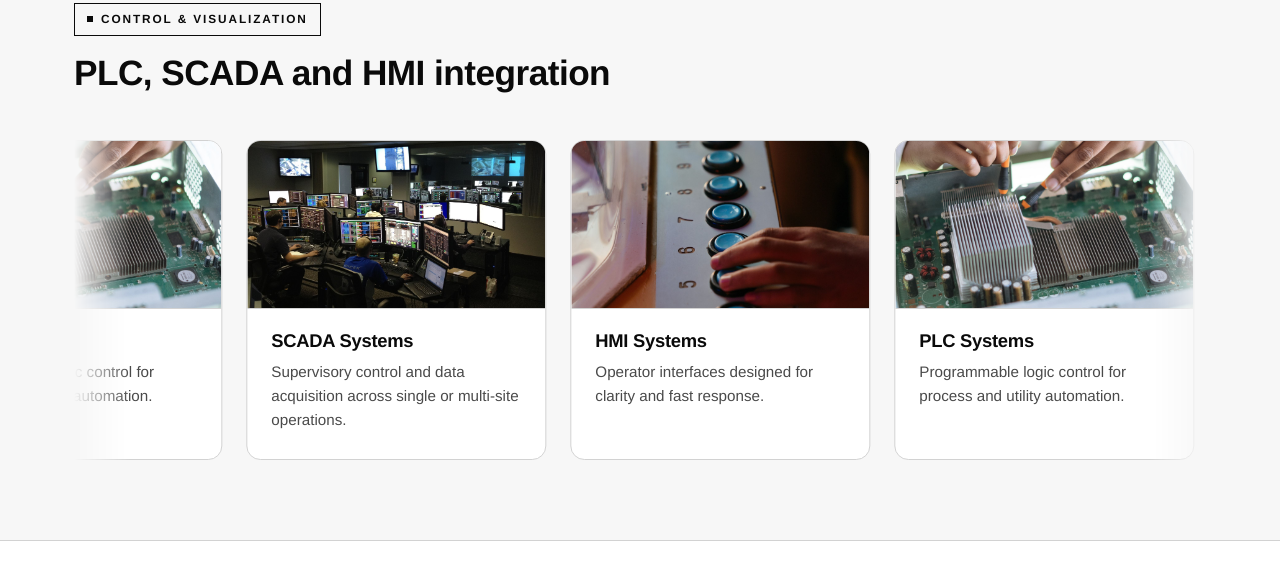
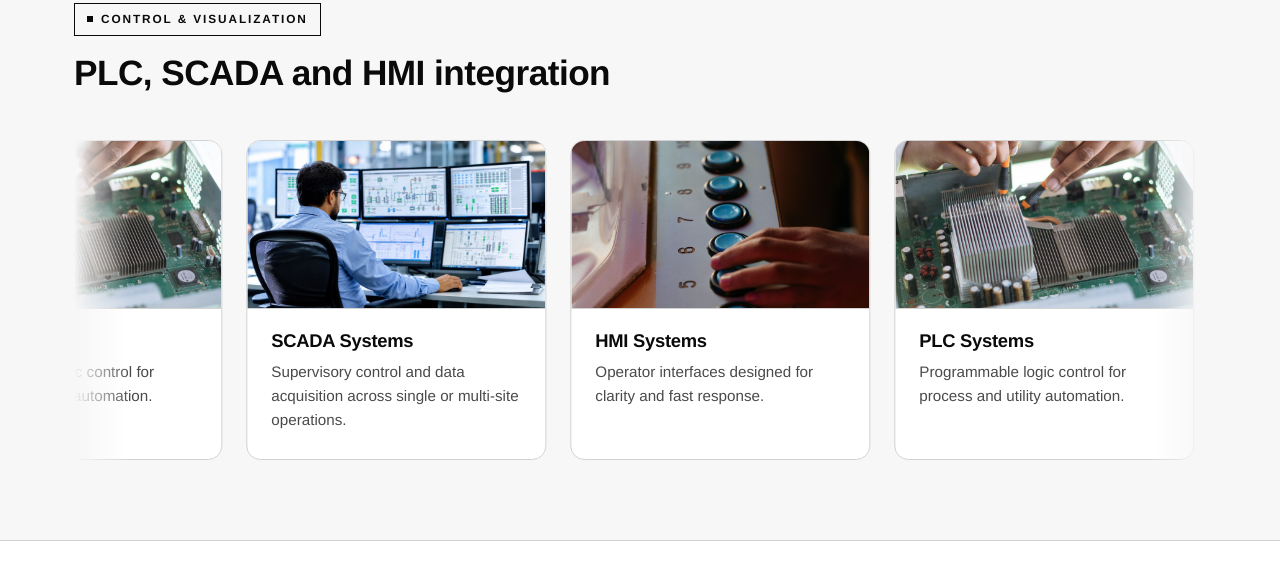
Before and after one commit to ashfaqpz/Stride_haven, a plain HTML site: page automation-solutions.html in a window 1280 px wide. Shown: the part 1387-1962 px from the top of the page. Drawn offline with Linux system fonts and the light colour scheme.

Commit message:
new file:   assets/img/photos/scada.jpeg 	modified:   automation-solutions.html

```diff
--- a/automation-solutions.html
+++ b/automation-solutions.html
@@ -143,7 +143,7 @@
           <div class="card-body"><h3>PLC Systems</h3><p>Programmable logic control for process and utility automation.</p></div>
         </div>
         <div class="card card--product">
-          <div class="product-photo-wrap"><img src="assets/img/photos/scada-control-room.jpg" alt="SCADA Systems &mdash; SCADA Operator Console" loading="lazy" onerror="this.parentElement.style.display='none';this.closest('.card').classList.remove('card--product');this.closest('.card').insertAdjacentHTML('afterbegin','<div class=&quot;icon-badge&quot;><svg class=&quot;icon&quot; aria-hidden=&quot;true&quot;><use href=&quot;#icon-monitor&quot;></use></svg></div>');"></div>
+          <div class="product-photo-wrap"><img src="assets/img/photos/scada.jpeg" alt="SCADA Systems &mdash; SCADA Operator Console" loading="lazy" onerror="this.parentElement.style.display='none';this.closest('.card').classList.remove('card--product');this.closest('.card').insertAdjacentHTML('afterbegin','<div class=&quot;icon-badge&quot;><svg class=&quot;icon&quot; aria-hidden=&quot;true&quot;><use href=&quot;#icon-monitor&quot;></use></svg></div>');"></div>
           <div class="card-body"><h3>SCADA Systems</h3><p>Supervisory control and data acquisition across single or multi-site operations.</p></div>
         </div>
         <div class="card card--product">
@@ -155,7 +155,7 @@
           <div class="card-body"><h3>PLC Systems</h3><p>Programmable logic control for process and utility automation.</p></div>
         </div>
         <div class="card card--product" aria-hidden="true">
-          <div class="product-photo-wrap"><img src="assets/img/photos/scada-control-room.jpg" alt="" loading="lazy" onerror="this.parentElement.style.display='none';this.closest('.card').classList.remove('card--product');this.closest('.card').insertAdjacentHTML('afterbegin','<div class=&quot;icon-badge&quot;><svg class=&quot;icon&quot; aria-hidden=&quot;true&quot;><use href=&quot;#icon-monitor&quot;></use></svg></div>');"></div>
+          <div class="product-photo-wrap"><img src="assets/img/photos/scada.jpeg" alt="" loading="lazy" onerror="this.parentElement.style.display='none';this.closest('.card').classList.remove('card--product');this.closest('.card').insertAdjacentHTML('afterbegin','<div class=&quot;icon-badge&quot;><svg class=&quot;icon&quot; aria-hidden=&quot;true&quot;><use href=&quot;#icon-monitor&quot;></use></svg></div>');"></div>
           <div class="card-body"><h3>SCADA Systems</h3><p>Supervisory control and data acquisition across single or multi-site operations.</p></div>
         </div>
         <div class="card card--product" aria-hidden="true">
```
Also changed, not shown: assets/img/photos/scada.jpeg (added).
